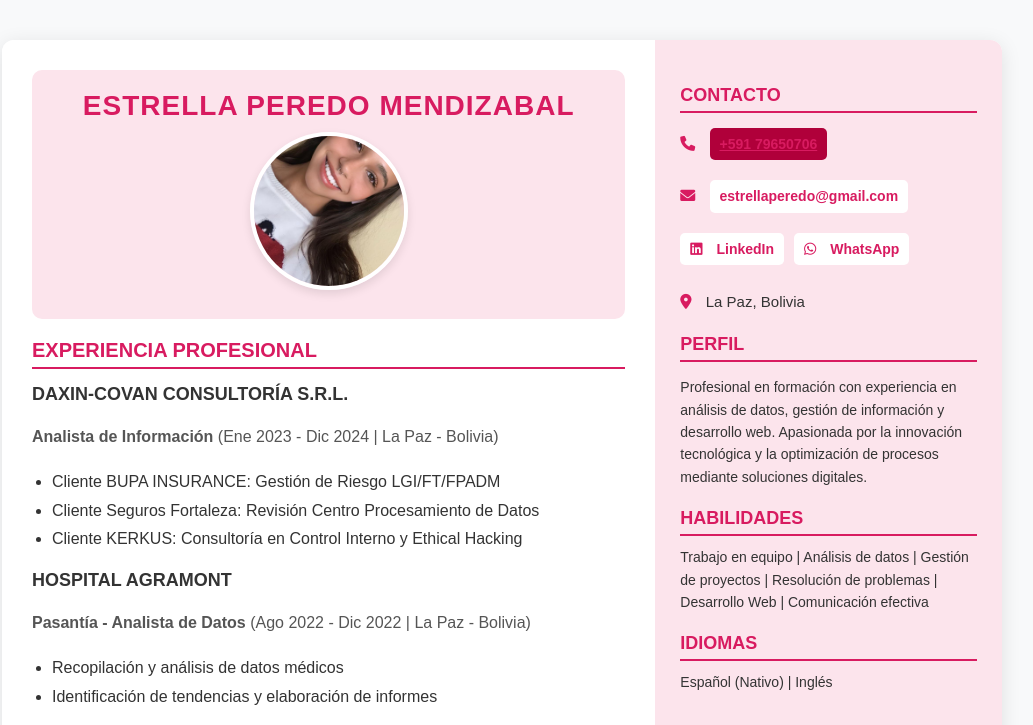
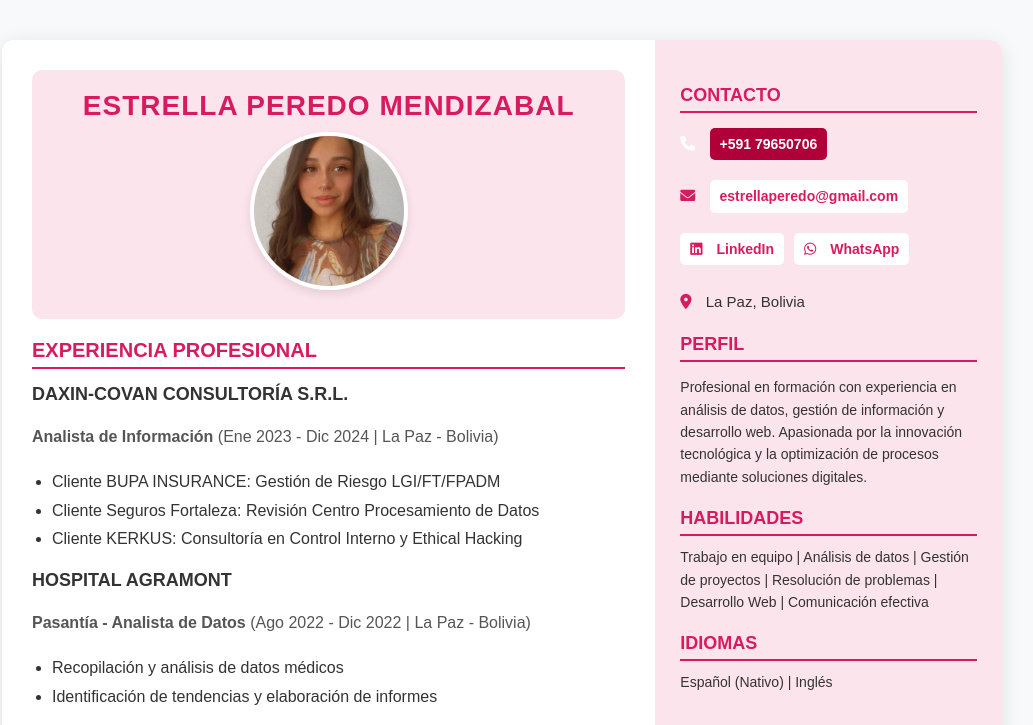
Before and after one commit to estrella555/estrella555.CV-EstrellaPeredo.github.io, a plain HTML site: page index.html in a window 1280 px wide. In both pictures the pointer is over the link "+591 79650706". Shown: the top 725 px of the page, without its empty margins (138-1171 px from the left). Drawn offline with Linux system fonts and the light colour scheme.

Commit message:
Actualización de la página web

```diff
--- a/index.html
+++ b/index.html
@@ -13,7 +13,7 @@
         <div class="main-content">
             <header>
                 <h1>Estrella Peredo Mendizabal</h1>
-                <img src="assets/yo3.jpg" alt="Foto de Estrella Peredo" class="profile-img">
+                <img src="assets/me.jpg" alt="Foto de Estrella Peredo" class="profile-img">
 
             </header>
 
--- a/styles.css
+++ b/styles.css
@@ -137,6 +137,9 @@ ul {
 
 .contacto p a:hover {
     background-color: #b0003a;
+    color: #fff;
+    text-decoration: none;
+
 }
 
 .habilidades p, .idiomas p {
@@ -204,6 +207,10 @@ body {
     margin-right: 10px;
 }
 
+.contacto p:hover i{
+    color: #fff;
+}
+
 .contacto a {
     color: #d81b60;
     text-decoration: none;
```
Also changed, not shown: assets/me.jpg (added).
